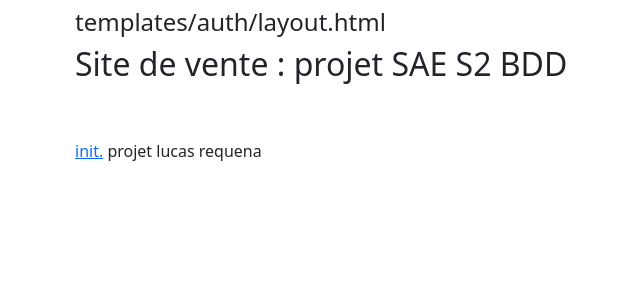
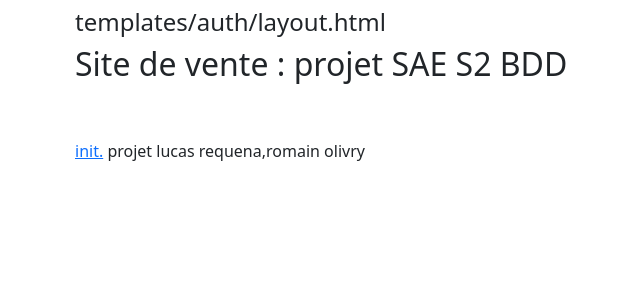
Before and after one commit to Lucas-Requena/sae-204, a Flask app: page / in a window 1280 px wide. Shown: the part 64-364 px from the top of the page, without its empty margins (7-647 px from the left). Run offline with Flask 3, Linux system fonts and the light colour scheme; some libraries are stand-ins or nearby versions.

Commit message:
'rolivry'

```diff
--- a/templates/auth/layout.html
+++ b/templates/auth/layout.html
@@ -19,7 +19,7 @@
         <h4>templates/auth/layout.html</h4>
         <h2>Site de vente : projet SAE S2 BDD</h2>
         <br><br>
-        <a href="/base/init">init.</a> projet lucas requena
+        <a href="/base/init">init.</a> projet lucas requena,romain olivry
     {% endblock %}
 </div><!-- /.container -->
 
```
